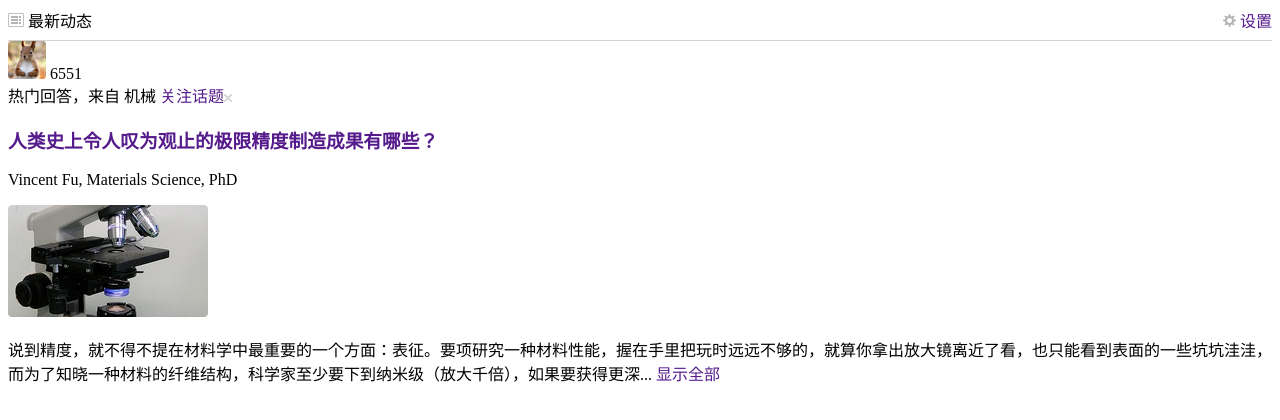
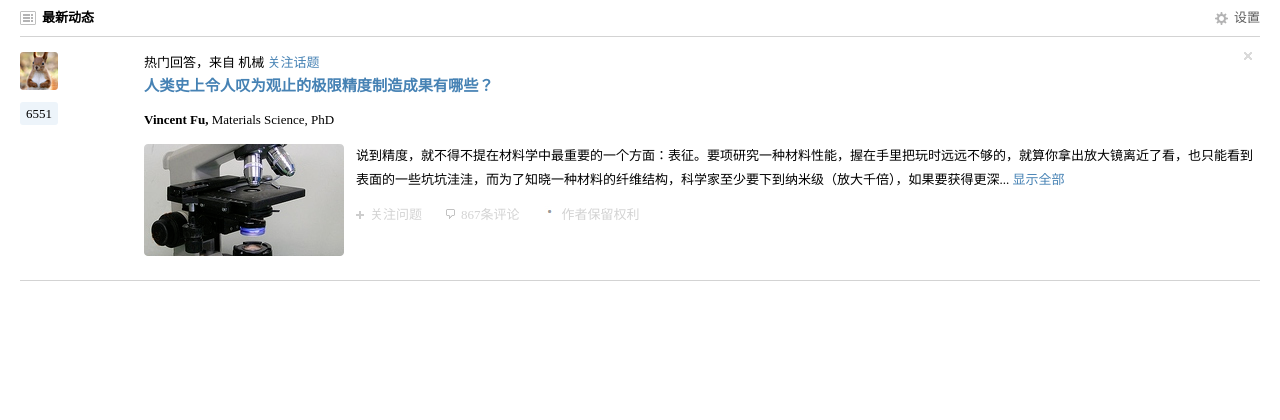
Before and after one commit to cd-jping/learnFrontEnd, a plain HTML site: page Stage Exercise/learnCSS6.html in a window 1280 px wide. Drawn offline with Linux system fonts and the light colour scheme.

Commit message:
CSS练习综合1 done

```diff
--- a/Stage Exercise/learnCSS6.html
+++ b/Stage Exercise/learnCSS6.html
@@ -6,15 +6,79 @@
     <title>CSS综合练习1</title>
 </head>
 <style>
+    body{
+        margin: 0 20px;
+         font-size: 13px;
+         /* font-family:Georgia, 'Times New Roman', Times, serif; */
+        /* width: 600px;
+        margin: auto; */
+
+    }
     nav{
-        height: 32px;
+
+        line-height: 36px;
+        /* vertical-align: middle; */
         border-bottom: lightgray solid 1px;
+        margin-bottom: 15px;
+    }
+    nav img{
+        vertical-align:middle;
+        margin-right: 6px;
+        /* margin:3px 6px; */
+        margin-bottom: 2px;
     }
     .settings{
+        color:rgb(92, 92, 92);
         float: right;
+
+    }
+    .topic{
+        overflow:hidden;
+        /* background-color: #eee; */
+        /* height: 30px; */
+        border-bottom: lightgray solid 1px;
+        padding-bottom: 24px;
+    }
+    aside{
+        /* display: inline-block; */
+
+        width: 10%;
+        float: left;
+    }
+    .userpic{
+        margin-bottom: 12px;
+    }
+    aside span{
+
+        border-radius: 3px;
+        background-color: rgb(237, 244, 250);
+        padding: 4px 6px;
+        margin-top: 12px;
+
+    }
+    article{
+
+        width: 90%;
+        float: right;;
+    }
+    article img{
+        float: left;
+        margin-right: 12px;
+    }
+    article p{
+        line-height: 1.8;
+    }
+    .title {
+        margin: 02px 0;
+    }
+
+    .tags img{
+        float: right;
+        margin-right: 8px;
     }
 
     a {
+        color: steelblue;
         text-decoration: none;
     }
 
@@ -22,25 +86,46 @@
         content:"...";
         color: black;
     }
+    .interaction a{
+        display: inline-block;
+        color:lightgray;
+        margin-right: 24px;
+    }
+    .interaction img{
+float:none;
+margin-right: 6px;
+
+    }
 </style>
 <body>
     <nav>
-        <span class="title"><img src="learnCSS6/images/1.png" alt=""> 最新动态</span>
-        <a href="" class="settings"><img src="learnCSS6/images/2.png" alt=""> 设置</a>
+        <span><img src="learnCSS6/images/1.png" alt=""><b>最新动态</b></span>
+        <a href="" class="settings"><img src="learnCSS6/images/2.png" alt="">设置</a>
     </nav>
-     <side>
-         <img src="learnCSS6/images/4.png" alt="">
-         <span>6551</span>
-     </side>
+    <section class="topic">
+        <aside>
+            <img class="userpic" src="learnCSS6/images/4.png" alt="">
+            <div><span>6551</span></div>
+       </aside>
         <article>
-         <div><span>热门回答，来自 机械 <a href="">关注话题</a></span><img src="learnCSS6/images/3.png" alt=""></div>
-         <h3><a href="">人类史上令人叹为观止的极限精度制造成果有哪些？</a></h3>
-         <p>Vincent Fu, Materials Science, PhD</p>
+            <div class="tags"><span>热门回答，来自 机械 <a href="">关注话题</a></span><img class="close" src="learnCSS6/images/3.png" alt=""></div>
+            <h3 class="title"><a href="">人类史上令人叹为观止的极限精度制造成果有哪些？</a></h3>
+            <p><b>Vincent Fu,</b> Materials Science, PhD</p>
             <img src="learnCSS6/images/6.png" alt="">
             <p>说到精度，就不得不提在材料学中最重要的一个方面：表征。要项研究一种材料性能，握在手里把玩时远远不够的，就算你拿出放大镜离近了看，也只能看到表面的一些坑坑洼洼，而为了知晓一种材料的纤维结构，科学家至少要下到纳米级（放大千倍），如果要获得更深<a class="more" href="">
                    显示全部
                 </a>
             </p>
+            <div class="interaction">
+               <a><img src="learnCSS6/images/7.png">关注问题</a><a><img src="learnCSS6/images/8.png">867条评论</a><a><img src="learnCSS6/images/9.png">作者保留权利</a>
+            </div>
+
         </article>
+    </section>
+
+
+
+
+
 </body>
 </html>
```
Also changed, not shown: Stage Exercise/learnCSS6/images/9.png (added), 1 other file. Lines whose indentation alone changed are shown as unchanged.
